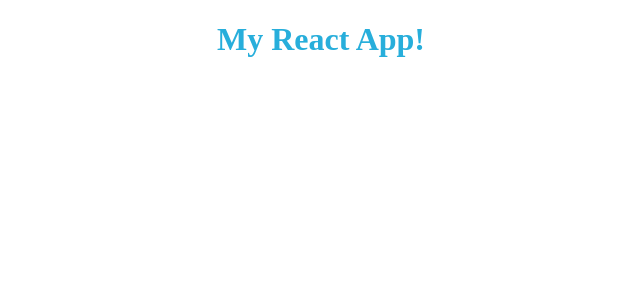
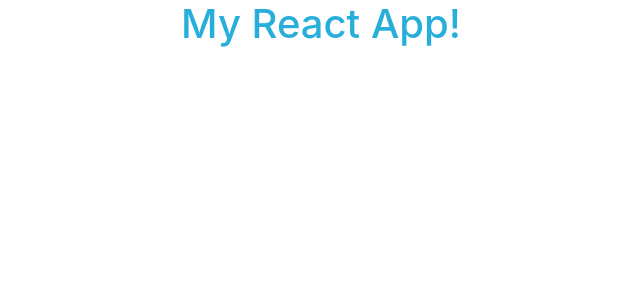
Before and after one commit to Ogini/react-base, a React app: page / in a window 1280 px wide. Shown: the top 300 px of the page, without its empty margins (319-959 px from the left). Built offline with nearby package versions, Linux system fonts and the light colour scheme.

Commit message:
Adding Bootstrap
Added Bootstrap to the mix

```diff
--- a/src/App/App.js
+++ b/src/App/App.js
@@ -1,13 +1,20 @@
-import React from 'react'
+import React from "react"
+import Row from "react-bootstrap/Row"
+import Col from "react-bootstrap/Col"
+import Container from "react-bootstrap/Container"
 
-import '../styles/App.scss'
+import "../styles/App.scss"
 
 class App extends React.Component {
   render() {
     return (
-      <div>
-        <h1>My React App!</h1>
-      </div>
+      <Container>
+        <Row>
+          <Col lg={{span: 4, offset: 4}}>
+            <h1>My React App!</h1>
+          </Col>
+        </Row>
+      </Container>
     )
   }
 }
--- a/src/index.html
+++ b/src/index.html
@@ -4,6 +4,12 @@
     <meta charset="UTF-8">
     <meta name="viewport" content="width=device-width, initial-scale=1.0">
     <meta http-equiv="X-UA-Compatible" content="ie=edge">
+    <link
+            rel="stylesheet"
+            href="https://maxcdn.bootstrapcdn.com/bootstrap/4.3.1/css/bootstrap.min.css"
+            integrity="sha384-ggOyR0iXCbMQv3Xipma34MD+dH/1fQ784/j6cY/iJTQUOhcWr7x9JvoRxT2MZw1T"
+            crossorigin="anonymous"
+    />
     <title>React Base</title>
 </head>
 
```
Also changed, not shown: package.json (+8 -7 lines), src/index.js (line endings or trailing spaces), 1 other file (tests, documents, lock files or other folders).
